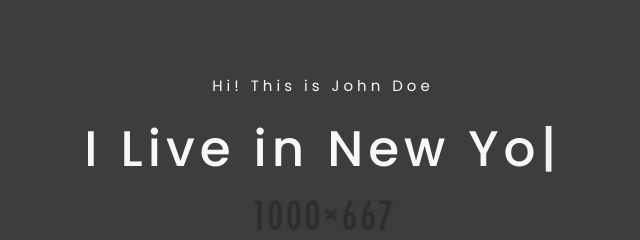
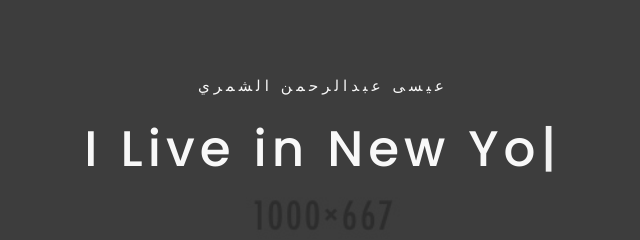
Before and after one commit to EssaAlshammari/Essa-Portfolio, a plain HTML site: page index.html in a window 1280 px wide. Shown: the part 212-452 px from the top of the page, 317-957 px from the left. Drawn offline with Linux system fonts and the light colour scheme; some packages are replaced by stand-ins of ours.

Commit message:
Update index.html

```diff
--- a/index.html
+++ b/index.html
@@ -16,7 +16,7 @@
     <meta name="robots" content="index,follow">
 
 
-    <title>Rolling - Freelancer Portfolio Template</title>
+    <title>Essa's Portfolio</title>
 
     <!-- Favicon -->
     <link rel="shortcut icon" href="images/favicon/favicon.ico">
@@ -107,7 +107,7 @@
                         <div class="row">
                             <div class="col-md-12 text-center">
                                 <div class="header-text">
-                                    <p>Hi! This is John Doe</p>
+                                    <p>عيسى عبدالرحمن الشمري</p>
                                     <h2><span class="typing"></span></h2>
 
                                     <div class="margin-top-60">
```
